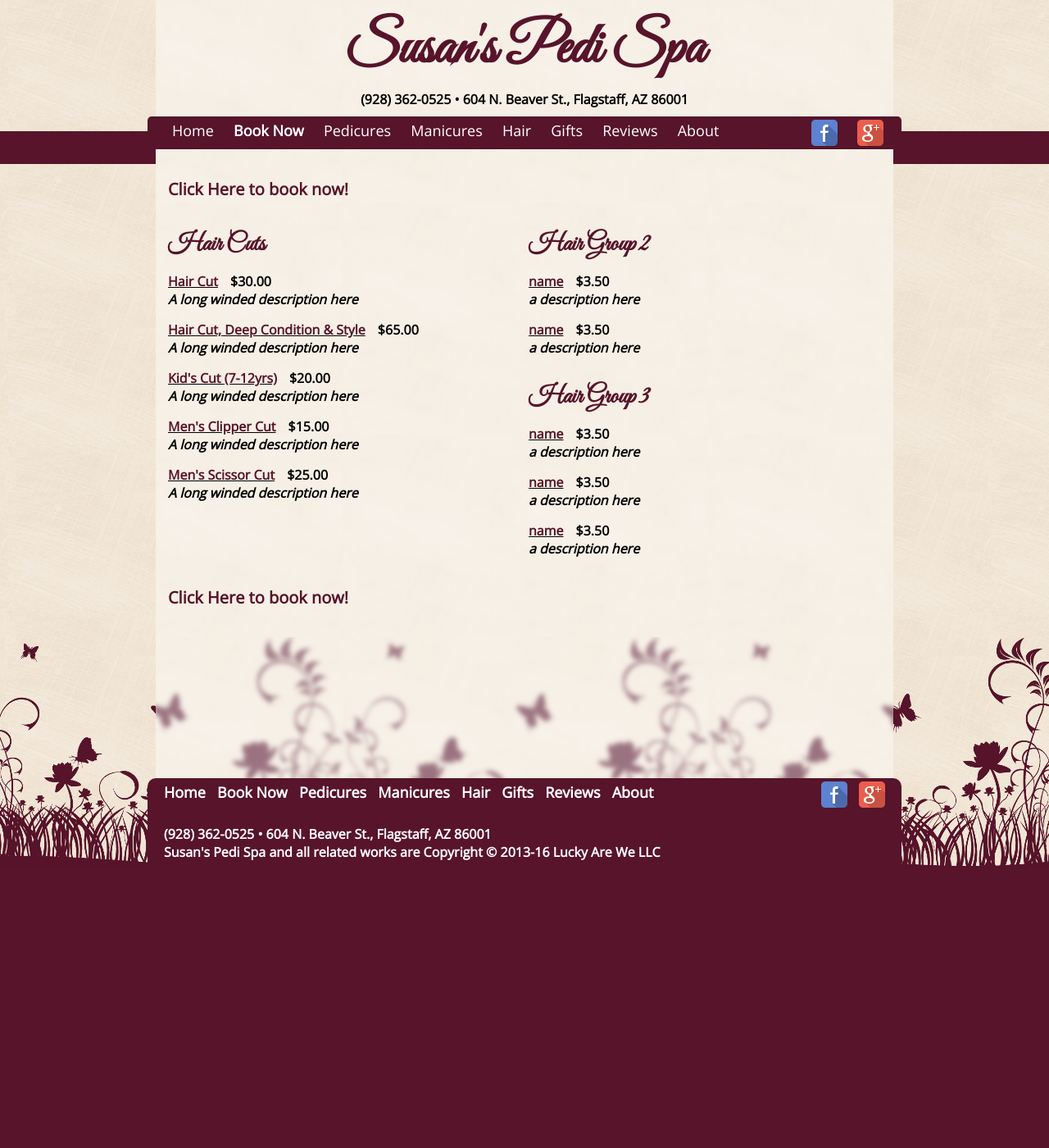
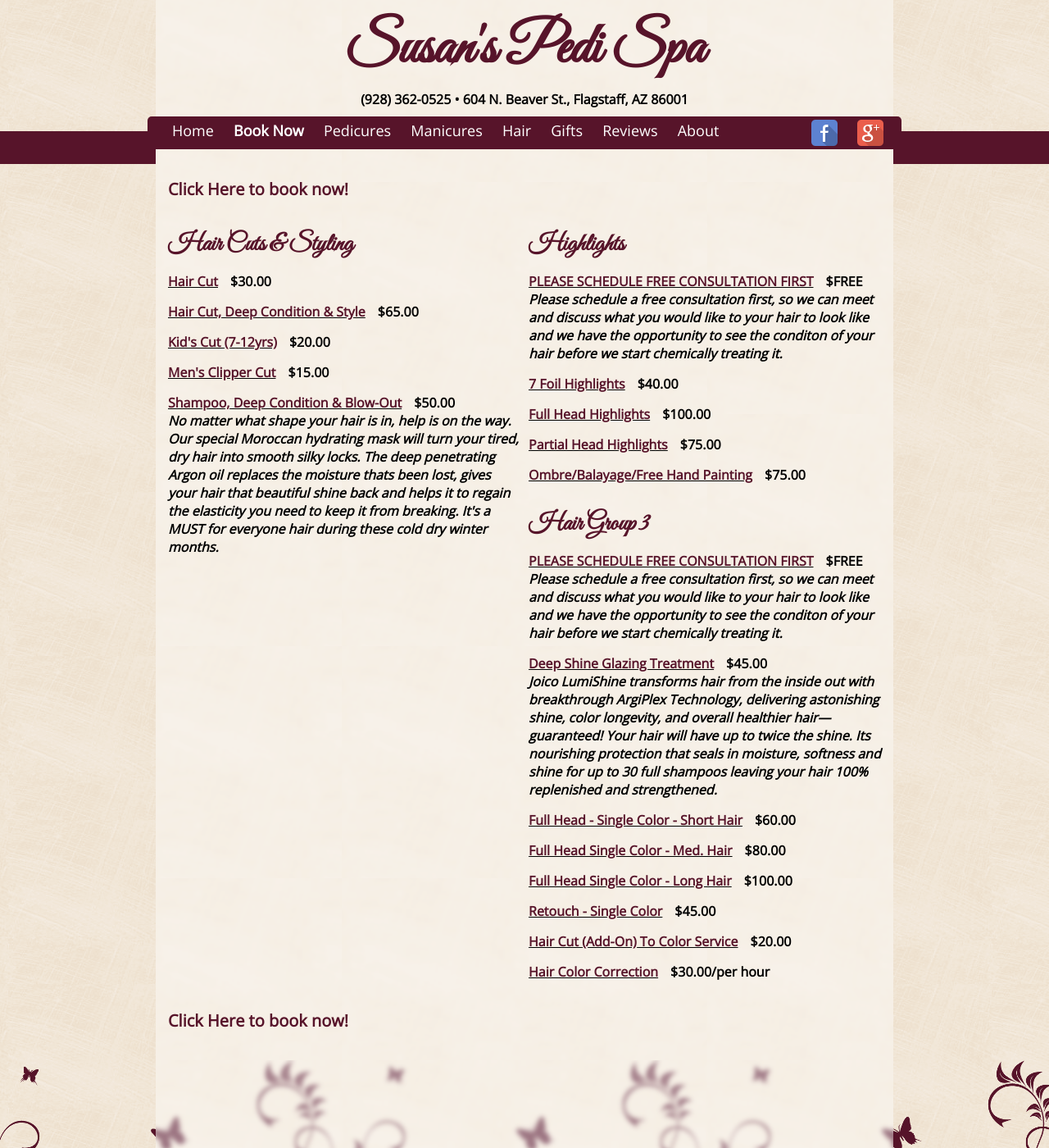
Before and after one commit to susanspedispa/susanspedispa.github.io, a Jekyll site: the page built from menu/hair.html, in a window 1280 px wide and 1400 px high. Shown: the whole window at 82% size. Built offline with Jekyll 4.4.1, drawn with Linux system fonts in a browser that asks for light colours.

Commit message:
Update hair.yml

```diff
--- a/_data/hair.yml
+++ b/_data/hair.yml
@@ -1,54 +1,94 @@
 menu:
 - position: left
   groups:
-    - name: Hair Cuts
+    - name: Hair Cuts & Styling
       treatments:
         - name: Hair Cut
           price: $30.00
           description: >
-            A long winded description here
+
         - name: Hair Cut, Deep Condition & Style
           price: $65.00
           description: >
-            A long winded description here
+
         - name: Kid's Cut (7-12yrs)
           price: $20.00
           description: >
-            A long winded description here
+
         - name: Men's Clipper Cut
           price: $15.00
           description: >
-            A long winded description here
-        - name: Men's Scissor Cut
-          price: $25.00
+
+        - name: Shampoo, Deep Condition & Blow-Out
+          price: $50.00
           description: >
-            A long winded description here
+            No matter what shape your hair is in, help is on the way. Our special Moroccan hydrating mask will turn your tired,
+            dry hair into smooth silky locks. The deep penetrating Argon oil replaces the moisture thats been lost, gives your
+            hair that beautiful shine back and helps it to regain the elasticity you need to keep it from breaking. It's a MUST
+            for everyone hair during these cold dry winter months.
+
 
 
 - position: right
   groups:
-    - name: Hair Group 2
+    - name: Highlights
       treatments:
-        - name: name
-          price: $3.50
+        - name: PLEASE SCHEDULE FREE CONSULTATION FIRST
+          price: $FREE
           description: >
-            a description here
-        - name: name
-          price: $3.50
+            Please schedule a free consultation first, so we can meet and discuss what you would like to your hair
+            to look like and we have the opportunity to see the conditon of your hair before we start chemically treating it.
+        - name: 7 Foil Highlights
+          price: $40.00
           description: >
-            a description here
+
+        - name: Full Head Highlights
+          price: $100.00
+          description: >
+
+        - name: Partial Head Highlights
+          price: $75.00
+          description: >
+
+        - name: Ombre/Balayage/Free Hand Painting
+          price: $75.00
+          description: >
+
 
     - name: Hair Group 3
       treatments:
-        - name: name
-          price: $3.50
+        - name: PLEASE SCHEDULE FREE CONSULTATION FIRST
+          price: $FREE
           description: >
-            a description here
-        - name: name
-          price: $3.50
+            Please schedule a free consultation first, so we can meet and discuss what you would like to your hair
+            to look like and we have the opportunity to see the conditon of your hair before we start chemically treating it.
+        - name: Deep Shine Glazing Treatment
+          price: $45.00
           description: >
-            a description here
-        - name: name
-          price: $3.50
+            Joico LumiShine transforms hair from the inside out with breakthrough ArgiPlex Technology,
+            delivering astonishing shine, color longevity, and overall healthier hair—guaranteed! Your hair will
+            have up to twice the shine. Its nourishing protection that seals in moisture, softness and shine for up
+            to 30 full shampoos leaving your hair 100% replenished and strengthened.
+        - name: Full Head - Single Color - Short Hair
+          price: $60.00
           description: >
-            a description here
+
+        - name: Full Head Single Color - Med. Hair
+          price: $80.00
+          description: >
+
+        - name: Full Head Single Color - Long Hair
+          price: $100.00
+          description: >
+
+        - name: Retouch - Single Color
+          price: $45.00
+          description: >
+
+        - name: Hair Cut (Add-On) To Color Service
+          price: $20.00
+          description: >
+
+        - name: Hair Color Correction
+          price: $30.00/per hour
+          description: >
```
